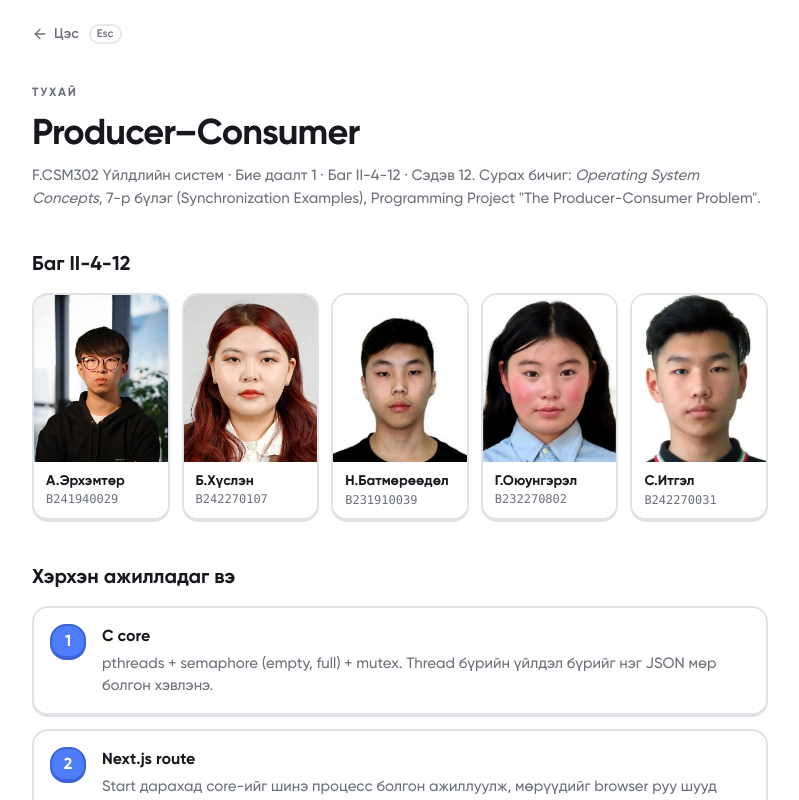
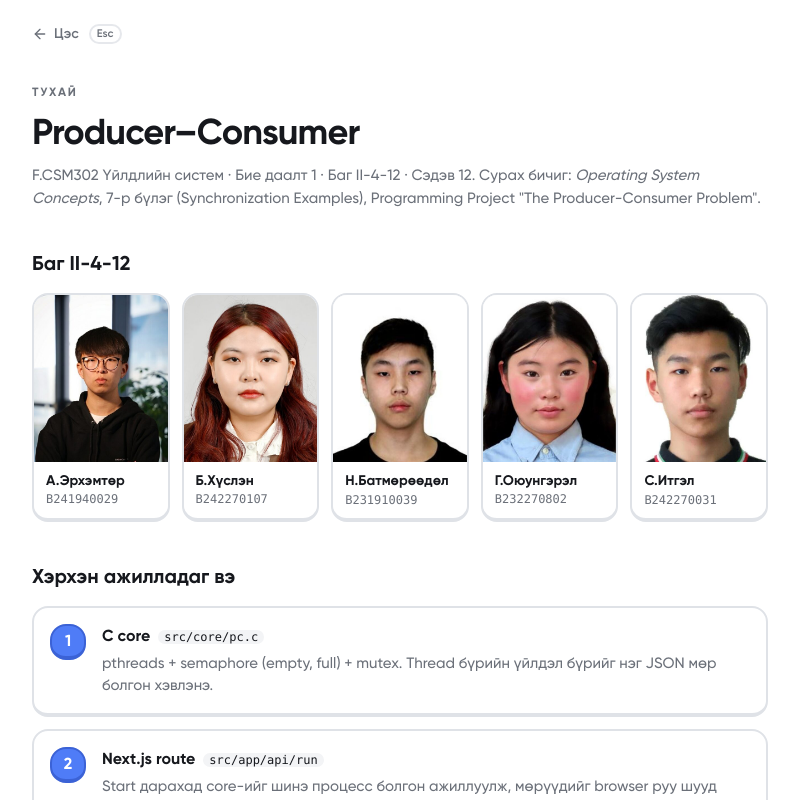
Before and after one commit to khuslenshi/os-bd1-producer-consumer, a Next.js app: page /about-mock in a window 1280 px wide. Shown: the top 800 px of the page, without its empty margins (240-1039 px from the left). Built offline with nearby package versions, Linux system fonts and the light colour scheme.

Commit message:
fix: show source paths on about mock flow steps

```diff
--- a/src/app/about-mock/page.tsx
+++ b/src/app/about-mock/page.tsx
@@ -53,7 +53,7 @@ export default function Page() {
             <li key={title} className="tactile flex gap-4 rounded-2xl border-edge p-4">
               <span className="tactile flex size-9 shrink-0 items-center justify-center rounded-xl border-produce-edge bg-produce font-bold text-white">{i + 1}</span>
               <div className="flex flex-col gap-1">
-                <b>{title}</b>
+                <b>{title} <code className="ml-1 rounded-md bg-muted px-1.5 font-mono text-xs font-normal">{path}</code></b>
                 <p className="text-[15px] text-muted-foreground">{text}</p>
               </div>
             </li>
```
